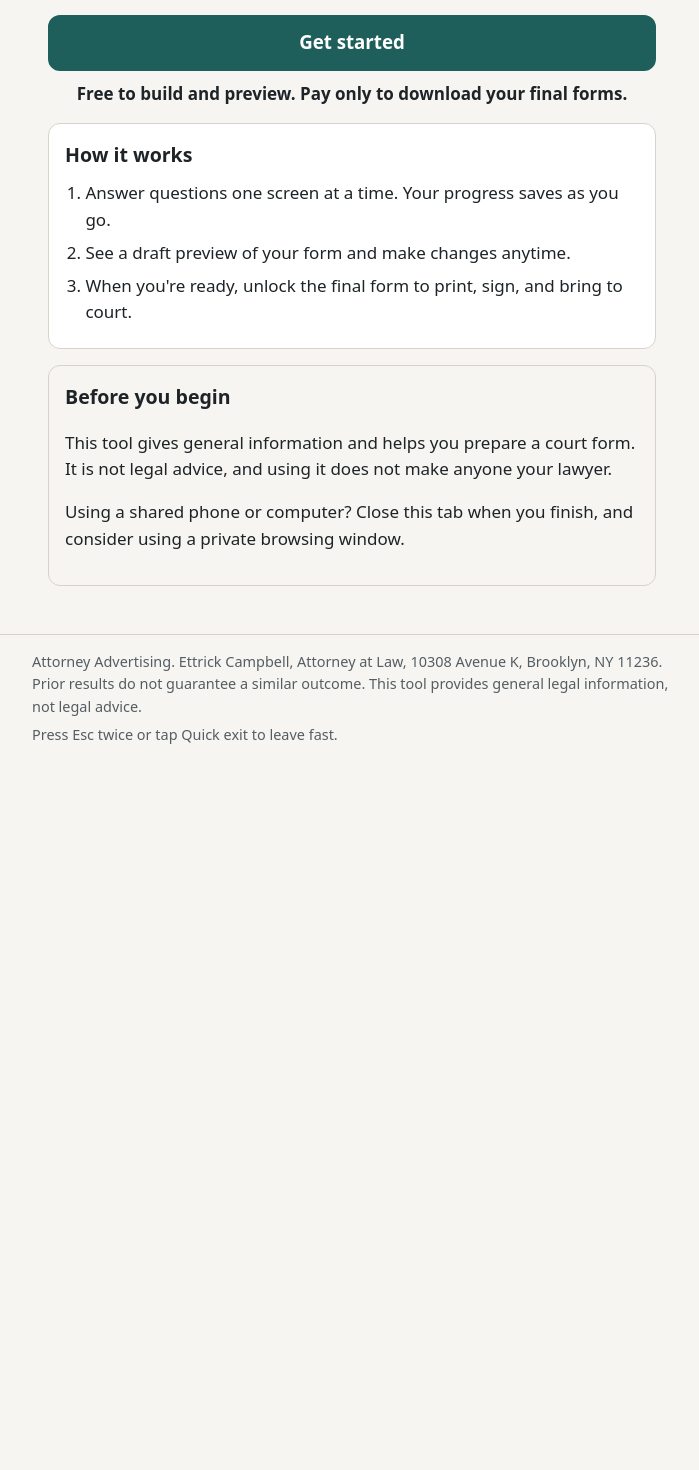
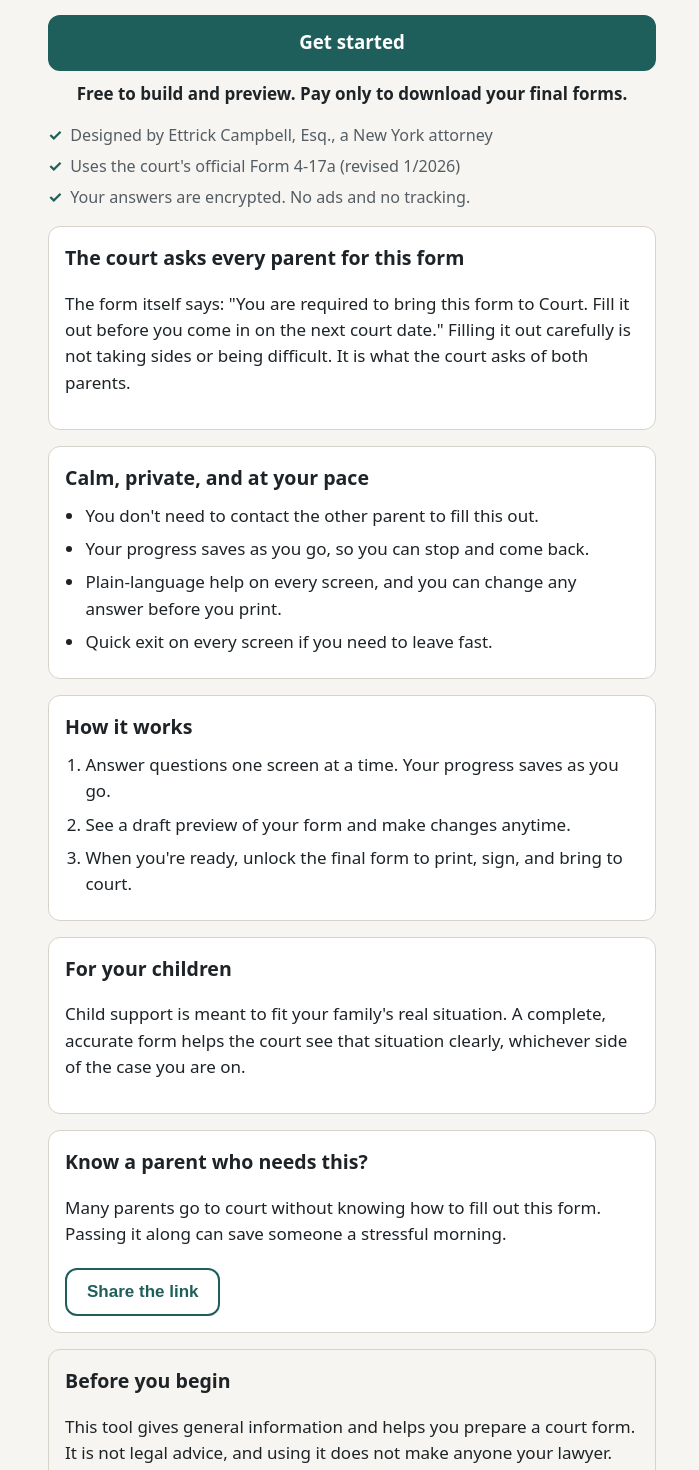
Before and after one commit to ettrickc-dev/FDA, a React (Vite) app: page / in a window 1280 px wide. Shown: the part 240-1710 px from the top of the page, without its empty margins (288-987 px from the left). Before the commit the page ends 1009 px from the top, so only its background shows below. Built offline with nearby package versions, Linux system fonts and the light colour scheme; no server answers.

Commit message:
Landing: honest trust strip, court requirement, reassurance, purpose; share-the-link on landing and download pages
Co-Authored-By: Claude Opus 5.5 <noreply@anthropic.com>
Claude-Session: https://claude.ai/code/session_01B9bJkdNK1od8YYbvHCzDWJ

```diff
--- /dev/null
+++ b/src/components/ShareTool.jsx
@@ -0,0 +1,37 @@
+// "Know a parent who needs this?" — shares ONLY the site link with neutral wording.
+// No case data, no names, no tracking parameters. Uses the phone's share sheet when available,
+// otherwise copies the link.
+import { useState } from 'react';
+
+const SHARE_URL = 'https://forms.ettrickcampbell.com';
+const SHARE_TEXT = 'A step-by-step helper for the NY Family Court financial disclosure form (4-17a).';
+
+export default function ShareTool({ compact = false }) {
+  const [status, setStatus] = useState('');
+
+  async function share() {
+    setStatus('');
+    try {
+      if (navigator.share) {
+        await navigator.share({ title: 'Form Prep', text: SHARE_TEXT, url: SHARE_URL });
+        return;
+      }
+      await navigator.clipboard.writeText(SHARE_URL);
+      setStatus('Link copied. Paste it in a text or message.');
+    } catch {
+      // User closed the share sheet, or copying is blocked — show the link instead.
+      setStatus(`Share this link: ${SHARE_URL}`);
+    }
+  }
+
+  return (
+    <section className={compact ? 'share compact' : 'card share'} aria-labelledby="share-h">
+      <h2 id="share-h">Know a parent who needs this?</h2>
+      {!compact && (
+        <p>Many parents go to court without knowing how to fill out this form. Passing it along can save someone a stressful morning.</p>
+      )}
+      <button type="button" className="btn" onClick={share}>Share the link</button>
+      {status && <p className="hint" role="status">{status}</p>}
+    </section>
+  );
+}
--- a/src/pages/DownloadPage.jsx
+++ b/src/pages/DownloadPage.jsx
@@ -2,6 +2,7 @@
 import { useEffect, useState } from 'react';
 import { useNavigate, useParams } from 'react-router-dom';
 import { LawyerLinks } from '../components/Help.jsx';
+import ShareTool from '../components/ShareTool.jsx';
 import Shell from '../components/Shell.jsx';
 import { ATTORNEY_CONSULT_URL, ATTORNEY_PHONE_TEL, ATTORNEY_PHONE_TEXT, FREE_HELP_URL } from '../config.js';
 import { DOWNLOAD_DISCLAIMER, NEXT_STEPS } from '../content/afterPurchase.js';
@@ -68,6 +69,8 @@ export default function DownloadPage() {
         <button type="button" className="btn" onClick={() => nav(`/case/${id}/review`, { replace: true })}>Review or change answers</button>
       </section>
 
+      <ShareTool />
+
       <section className="card subtle">
         <h2>Questions about your case?</h2>
         <p>This tool can't give legal advice. You can get help from a lawyer or a legal aid program.</p>
--- a/src/pages/Landing.jsx
+++ b/src/pages/Landing.jsx
@@ -1,5 +1,13 @@
+// Landing page. Persuasion follows three honest drivers (owner request, Oct 2026), framed to
+// reassure rather than pressure (NY Rule 7.1: no misleading or coercive claims):
+//  1. Fear & safety -> reassurance: private, calm, no contact with the other parent needed.
+//  2. Authority -> real, verifiable authority only: the court's own instruction on the form and
+//     the attorney who designed the tool. No fake counts, no countdowns, no guilt.
+//  3. Connection & purpose -> values (children, fairness) and sharing with other parents.
 import { Link } from 'react-router-dom';
+import ShareTool from '../components/ShareTool.jsx';
 import Shell from '../components/Shell.jsx';
+import { ATTORNEY } from '../config.js';
 
 export default function Landing() {
   return (
@@ -11,6 +19,31 @@ export default function Landing() {
       <Link className="btn primary big" to="/terms" replace>Get started</Link>
       <p className="fee-note">Free to build and preview. Pay only to download your final forms.</p>
 
+      <ul className="trust" aria-label="About this tool">
+        <li>Designed by {ATTORNEY.name}, Esq., a New York attorney</li>
+        <li>Uses the court's official Form 4-17a (revised 1/2026)</li>
+        <li>Your answers are encrypted. No ads and no tracking.</li>
+      </ul>
+
+      <section className="card">
+        <h2>The court asks every parent for this form</h2>
+        <p>
+          The form itself says: "You are required to bring this form to Court. Fill it out before you
+          come in on the next court date." Filling it out carefully is not taking sides or being
+          difficult. It is what the court asks of both parents.
+        </p>
+      </section>
+
+      <section className="card">
+        <h2>Calm, private, and at your pace</h2>
+        <ul className="steps">
+          <li>You don't need to contact the other parent to fill this out.</li>
+          <li>Your progress saves as you go, so you can stop and come back.</li>
+          <li>Plain-language help on every screen, and you can change any answer before you print.</li>
+          <li>Quick exit on every screen if you need to leave fast.</li>
+        </ul>
+      </section>
+
       <section className="card">
         <h2>How it works</h2>
         <ol className="steps">
@@ -19,6 +52,16 @@ export default function Landing() {
           <li>When you're ready, unlock the final form to print, sign, and bring to court.</li>
         </ol>
       </section>
+
+      <section className="card">
+        <h2>For your children</h2>
+        <p>
+          Child support is meant to fit your family's real situation. A complete, accurate form helps
+          the court see that situation clearly, whichever side of the case you are on.
+        </p>
+      </section>
+
+      <ShareTool />
 
       <section className="card subtle">
         <h2>Before you begin</h2>
--- a/src/styles.css
+++ b/src/styles.css
@@ -230,3 +230,8 @@ textarea:focus-visible { outline: 3px solid #000; outline-offset: 2px; }
 .btn.danger { background: var(--error); border-color: var(--error); color: #fff; }
 .legal ul { padding-left: 1.2em; }
 .counsel-flag { font-size: 0.88rem; background: var(--warn-bg); border-left: 4px solid var(--warn-line); padding: 6px 10px; border-radius: 6px; }
+
+/* Trust strip on the landing page (real, verifiable facts only) */
+.trust { list-style: none; padding: 0; margin: 16px 0 4px; display: grid; gap: 6px; font-size: 0.95rem; color: var(--muted); }
+.trust li::before { content: "\2713"; margin-right: 8px; color: var(--accent, #1f5f5b); font-weight: 700; }
+.share .btn { margin-top: 4px; }
```
